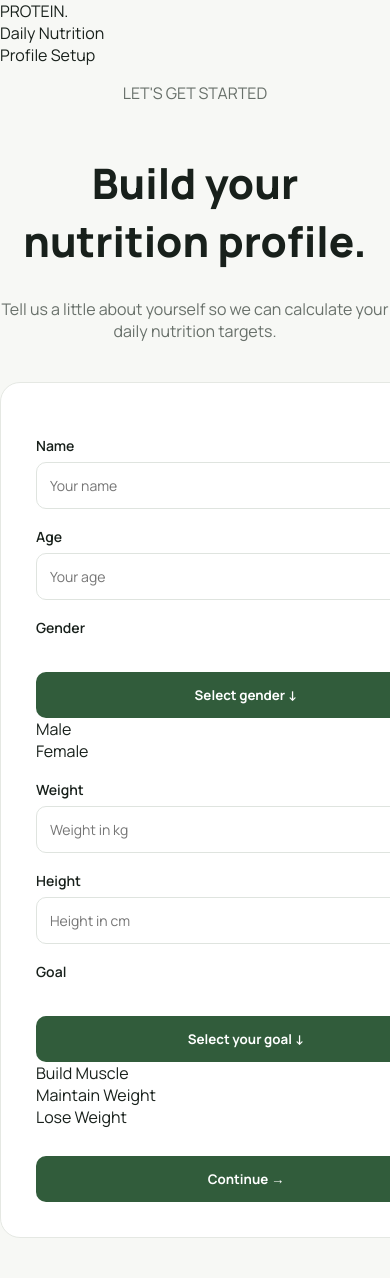
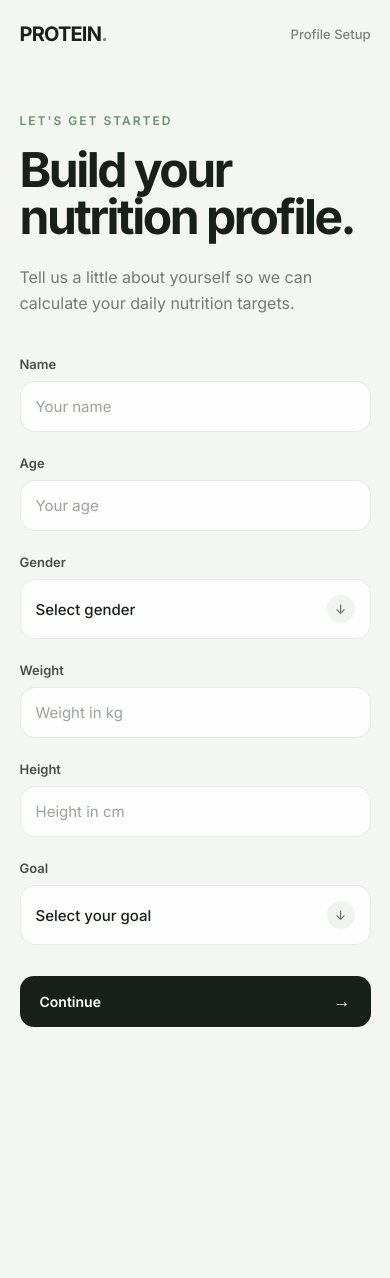
Before and after one commit to ShubhamMali-tech/Protein-Tracker, a Flask app: page / in a window 390 px wide; the page is wider, and only the part inside the window is pictured. After the commit the page ends 1027 px from the top of that part, so only its background shows below. Run offline with Flask 3, Linux system fonts and the light colour scheme.

Commit message:
change in css

```diff
--- a/static/style.css
+++ b/static/style.css
@@ -1,95 +1,523 @@
-/* Import a modern font for the whole app */
-@import url('https://fonts.googleapis.com/css2?family=Manrope:wght@400;500;600;700;800&display=swap');
+/*
+    PROTEIN.
+    Daily Nutrition UI
+
+    This file controls the visual design
+    of the profile page.
+*/
 
 
-/* Basic page styling */
-body {
+/* ---------- Basic reset ---------- */
+
+* {
     margin: 0;
-    background: #f7f8f5;
-    font-family: 'Manrope', sans-serif;
-    color: #18201b;
+    padding: 0;
+    box-sizing: border-box;
 }
 
 
-/* Main heading */
-h1 {
-    font-size: 42px;
-    font-weight: 800;
-    text-align: center;
-    margin-top: 50px;
+/* ---------- Page ---------- */
+
+body {
+    font-family: "Inter", sans-serif;
+
+    min-height: 100vh;
+
+    background: #f3f6f1;
+
+    color: #172019;
+
+    -webkit-font-smoothing: antialiased;
 }
 
 
-/* Subtitle */
-p {
-    text-align: center;
-    color: #68706a;
+/* ---------- Topbar ---------- */
+
+.topbar {
+    width: 100%;
+
+    display: flex;
+    align-items: center;
+    justify-content: space-between;
+
+    padding: 30px 5vw;
 }
 
 
-/* Profile form container */
-form {
-    width: 420px;
-    margin: 40px auto;
-    padding: 35px;
-    background: white;
-    border: 1px solid #e5e8e3;
-    border-radius: 20px;
+/* ---------- Brand ---------- */
+
+.brand {
+    display: flex;
+    align-items: center;
+    gap: 14px;
 }
 
 
-/* Input labels */
-label {
+.logo {
+    font-size: 20px;
+    font-weight: 700;
+
+    letter-spacing: -0.8px;
+}
+
+
+.logo span {
+    color: #6ca36f;
+}
+
+
+.brand-subtitle {
+    padding-left: 14px;
+
+    border-left: 1px solid #d9dfd9;
+
+    color: #7a847c;
+
+    font-size: 13px;
+    font-weight: 500;
+}
+
+
+.date {
+    color: #7a847c;
+
+    font-size: 13px;
+    font-weight: 500;
+}
+
+
+/* ---------- Main ---------- */
+
+.profile-section {
+    width: min(1050px, 90%);
+
+    margin: 0 auto;
+
+    padding: 65px 0 100px;
+}
+
+
+/* ---------- Intro ---------- */
+
+.intro {
+    max-width: 850px;
+}
+
+
+.small-text {
+    margin-bottom: 18px;
+
+    color: #67946c;
+
+    font-size: 12px;
+    font-weight: 600;
+
+    letter-spacing: 2px;
+}
+
+
+h1 {
+    max-width: 850px;
+
+    font-size: clamp(46px, 7vw, 76px);
+
+    line-height: 0.98;
+
+    letter-spacing: -4px;
+
+    font-weight: 700;
+}
+
+
+.description {
+    max-width: 650px;
+
+    margin-top: 25px;
+
+    color: #727c74;
+
+    font-size: 17px;
+
+    line-height: 1.6;
+}
+
+
+/* ---------- Form ---------- */
+
+form {
+    width: min(700px, 100%);
+
+    margin-top: 55px;
+}
+
+
+.field {
+    margin-bottom: 23px;
+}
+
+
+.field label {
     display: block;
-    margin-top: 18px;
-    margin-bottom: 7px;
-    font-size: 14px;
+
+    margin-bottom: 9px;
+
+    color: #465148;
+
+    font-size: 13px;
     font-weight: 600;
 }
 
 
-/* Input fields and dropdowns */
-input,
-select {
+/* ---------- Inputs ---------- */
+
+input[type="text"],
+input[type="number"] {
     width: 100%;
-    padding: 13px;
-    box-sizing: border-box;
 
-    border: 1px solid #dfe4df;
-    border-radius: 10px;
+    padding: 17px 18px;
 
-    font-family: 'Manrope', sans-serif;
-    font-size: 14px;
+    border: 1px solid rgba(77, 108, 82, 0.12);
+
+    border-radius: 15px;
+
+    background: rgba(255, 255, 255, 0.75);
+
+    color: #172019;
+
+    font-family: inherit;
+
+    font-size: 15px;
+
+    outline: none;
+
+    transition:
+        border-color 0.2s ease,
+        background 0.2s ease,
+        box-shadow 0.2s ease,
+        transform 0.2s ease;
 }
 
 
-/* Input focus effect */
-input:focus,
-select:focus {
-    outline: none;
-    border-color: #7ca982;
+input::placeholder {
+    color: #9aa39c;
 }
 
 
-/* Continue button */
-button {
-    width: 100%;
-    margin-top: 28px;
-    padding: 14px;
+input[type="text"]:focus,
+input[type="number"]:focus {
+    background: #ffffff;
 
-    border: none;
-    border-radius: 10px;
+    border-color: rgba(95, 159, 104, 0.4);
 
-    background: #315c3b;
-    color: white;
+    box-shadow:
+        0 0 0 4px rgba(95, 159, 104, 0.08);
 
-    font-family: 'Manrope', sans-serif;
-    font-weight: 700;
-    cursor: pointer;
+    transform: translateY(-1px);
 }
 
 
-/* Button hover effect */
-button:hover {
-    background: #24482e;
+/* ---------- Custom dropdown ---------- */
+
+.custom-select {
+    position: relative;
+
+    width: 100%;
 }
+
+
+/* Dropdown button */
+
+.select-button {
+    width: 100%;
+
+    margin: 0;
+
+    padding: 17px 18px;
+
+    display: flex;
+
+    align-items: center;
+    justify-content: space-between;
+
+    border: 1px solid rgba(77, 108, 82, 0.12);
+
+    border-radius: 15px;
+
+    background: rgba(255, 255, 255, 0.75);
+
+    color: #172019;
+
+    font-family: "Inter", sans-serif;
+
+    font-size: 15px;
+    font-weight: 500;
+
+    cursor: pointer;
+
+    box-shadow: none;
+
+    transition:
+        background 0.2s ease,
+        border-color 0.2s ease,
+        box-shadow 0.2s ease;
+}
+
+
+/* Button hover */
+
+.select-button:hover {
+    background: #ffffff;
+
+    transform: none;
+
+    box-shadow: none;
+}
+
+
+/* Selected dropdown */
+
+.select-button.selected {
+    color: #172019;
+}
+
+
+/* Arrow */
+
+.select-arrow {
+    display: flex;
+
+    align-items: center;
+    justify-content: center;
+
+    width: 28px;
+    height: 28px;
+
+    border-radius: 50%;
+
+    background: #f0f4ef;
+
+    color: #68736b;
+
+    font-size: 13px;
+
+    transition:
+        transform 0.2s ease,
+        background 0.2s ease;
+}
+
+
+/* Arrow animation */
+
+.custom-select.open .select-arrow {
+    transform: rotate(180deg);
+
+    background: #e8f1e8;
+
+    color: #5d9564;
+}
+
+
+/* ---------- Dropdown menu ---------- */
+
+.select-options {
+    position: absolute;
+
+    top: calc(100% + 9px);
+
+    left: 0;
+
+    width: 100%;
+
+    padding: 7px;
+
+    background: rgba(255, 255, 255, 0.97);
+
+    border: 1px solid rgba(77, 108, 82, 0.08);
+
+    border-radius: 17px;
+
+    box-shadow:
+        0 20px 50px rgba(30, 50, 35, 0.13);
+
+    backdrop-filter: blur(18px);
+
+    opacity: 0;
+
+    visibility: hidden;
+
+    transform: translateY(-8px) scale(0.98);
+
+    transform-origin: top;
+
+    transition:
+        opacity 0.18s ease,
+        transform 0.18s ease,
+        visibility 0.18s ease;
+
+    z-index: 50;
+}
+
+
+/* Open menu */
+
+.custom-select.open .select-options {
+    opacity: 1;
+
+    visibility: visible;
+
+    transform: translateY(0) scale(1);
+}
+
+
+/* ---------- Dropdown options ---------- */
+
+.select-option {
+    padding: 13px 14px;
+
+    border-radius: 11px;
+
+    color: #3f4942;
+
+    font-size: 14px;
+
+    font-weight: 500;
+
+    cursor: pointer;
+
+    transition:
+        background 0.15s ease,
+        color 0.15s ease,
+        transform 0.15s ease;
+}
+
+
+/* Option hover */
+
+.select-option:hover {
+    background: #edf5ed;
+
+    color: #4f8d57;
+
+    transform: translateX(2px);
+}
+
+
+/* ---------- Continue button ---------- */
+
+.continue-button {
+    width: auto;
+
+    margin-top: 8px;
+
+    padding: 15px 20px;
+
+    display: inline-flex;
+
+    align-items: center;
+
+    gap: 20px;
+
+    border: none;
+
+    border-radius: 14px;
+
+    background: #172019;
+
+    color: #ffffff;
+
+    font-family: inherit;
+
+    font-size: 14px;
+
+    font-weight: 600;
+
+    cursor: pointer;
+
+    transition:
+        transform 0.2s ease,
+        box-shadow 0.2s ease,
+        background 0.2s ease;
+}
+
+
+.continue-button span {
+    font-size: 17px;
+
+    transition: transform 0.2s ease;
+}
+
+
+.continue-button:hover {
+    background: #314238;
+
+    transform: translateY(-2px);
+
+    box-shadow:
+        0 12px 25px rgba(23, 32, 25, 0.16);
+}
+
+
+.continue-button:hover span {
+    transform: translateX(4px);
+}
+
+
+.continue-button:active {
+    transform: translateY(0);
+}
+
+
+/* ---------- Mobile ---------- */
+
+@media (max-width: 700px) {
+
+    .topbar {
+        padding: 22px 5%;
+    }
+
+
+    .brand {
+        gap: 10px;
+    }
+
+
+    .brand-subtitle {
+        display: none;
+    }
+
+
+    .profile-section {
+        padding-top: 45px;
+    }
+
+
+    h1 {
+        font-size: 48px;
+
+        letter-spacing: -2.5px;
+    }
+
+
+    .description {
+        font-size: 16px;
+    }
+
+
+    form {
+        margin-top: 40px;
+    }
+
+
+    input[type="text"],
+    input[type="number"],
+    .select-button {
+        padding: 15px;
+    }
+
+
+    .continue-button {
+        width: 100%;
+
+        justify-content: space-between;
+    }
+}
```
